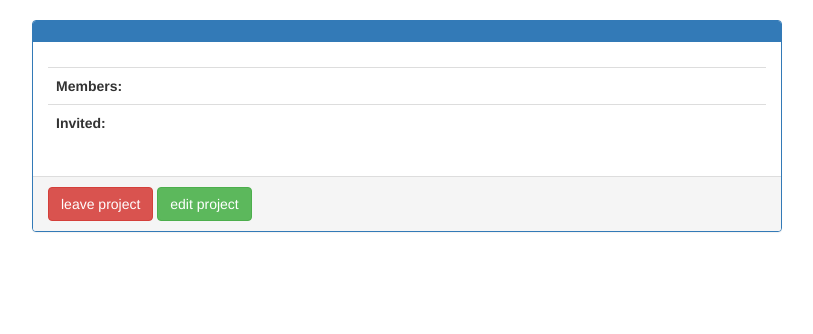
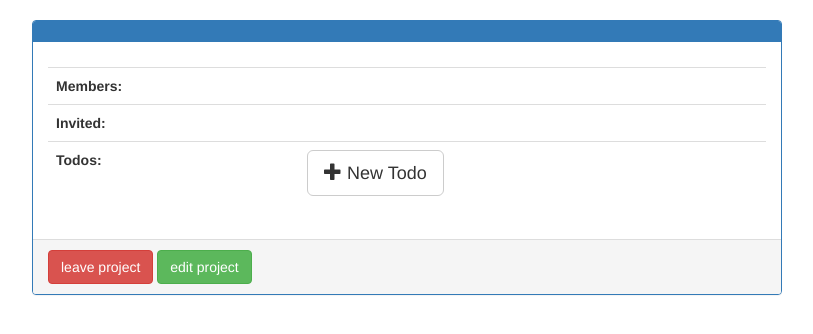
Before and after one commit to easy-as-pie-labs/tweap, a Django app: template tweap/project_management/templates/project_management/project.html in a window 1280 px wide. Shown: the part 52-386 px from the top of the page, without its empty margins (233-1046 px from the left). Run offline with Django 3.2, Linux system fonts and the light colour scheme; the template is opened without the code that fills it, so the values that code supplies are empty; some libraries are stand-ins or nearby versions.

Commit message:
project extensions

```diff
--- a/tweap/project_management/templates/project_management/project.html
+++ b/tweap/project_management/templates/project_management/project.html
@@ -20,6 +20,23 @@
                     <td>{% for invitation in invitations %}
                        <span class="bigger-label"><span class="label label-warning">{{ invitation.user.username }}</span></span>
                     {% endfor %}
+                    </td>
+                </tr>
+                <tr>
+                    <td><strong>{% trans "Todos" %}:</strong></td>
+                    <td>
+                        {% for todo in todos %}
+                        <div class="btn-group btn-group-lg col-md-12" role="group" aria-label="Large button group">
+                            <a href="{% url 'todo:clear' todo.id %}" class="list-group-item col-md-2"><span class="glyphicon glyphicon-ok"></span></a>
+                            <a href="{% url 'todo:edit' todo.id %}" class="list-group-item col-md-8">{{ todo.title }}</a>
+                            <a href="{% url 'todo:delete' todo.id %}" class="list-group-item col-md-2"><span class="glyphicon glyphicon-remove"></span></a>
+                        </div><br>
+                        {% endfor %}
+                        <form action="{% url 'todo:create' project.id %}" method="get">
+                            <button type="submit" class="btn btn-default btn-lg">
+                                <span class="glyphicon glyphicon-plus" aria-hidden="true"></span> {% trans "New Todo" %}
+                            </button>
+                        </form>
                     </td>
                 </tr>
             </table>
--- a/tweap/project_management/views.py
+++ b/tweap/project_management/views.py
@@ -5,6 +5,7 @@ from django.views.generic import View
 from django.utils.translation import ugettext
 from project_management.models import ProjectForm, Project as ProjectModel, Invitation, Tag
 from project_management.tools import invite_users
+from todo.models import Todo
 import json
 
 
@@ -80,6 +81,7 @@ class Project(View):
         context['project'] = project
         context['members'] = project.members.all()
         context['invitations'] = Invitation.objects.filter(project=project)
+        context['todos'] = Todo.get_for_project(project)
         if request.user in context['members']:
             return render(request, 'project_management/project.html', context)
         else:
--- a/tweap/todo/templates/todo/create_edit.html
+++ b/tweap/todo/templates/todo/create_edit.html
@@ -19,7 +19,7 @@
 
         <div class="form-group">
             <strong>{% trans "Title" %}:</strong>
-            <input class="form-control" type="text" name="title" value="{{ todo.name }}">
+            <input class="form-control" type="text" name="title" value="{{ todo.title }}">
         </div>
         <div class="form-group">
             <strong>{% trans "Description" %}:</strong>
@@ -61,7 +61,7 @@
                     <div id="tag">
                         <div class="form-group">
                             <div class="input-group date">
-                                <input id="used_tags" type="text" class="form-control" disabled="disabled" value="{{ tag }}">
+                                <input id="used_tags" type="text" class="form-control" disabled="disabled" value="{{ tag.name }}">
                             </div>
                         </div>
                     </div>
--- a/tweap/todo/urls.py
+++ b/tweap/todo/urls.py
@@ -7,5 +7,7 @@ urlpatterns = patterns(
     url(r'^(?P<todo_id>\d+)/?$', views.CreateEdit.as_view(), name='todo'),
     url(r'^new/project/(?P<project_id>\d+)$', views.CreateEdit.as_view(), name='create'),
     url(r'^edit/(?P<todo_id>\d+)/$', views.CreateEdit.as_view(), name='edit'),
+    url(r'^delete/(?P<todo_id>\d+)/$', views.CreateEdit.as_view(), name='delete'),
+    url(r'^clear/(?P<todo_id>\d+)/$', views.CreateEdit.as_view(), name='clear'),
     url(r'^tag_suggestion/$', projectviews.TagSuggestion.as_view(), name='tag_suggestion'),
 )
```
Also changed, not shown: tweap/todo/models.py (+9 -2 lines), tweap/todo/views.py (+3 -4 lines), tweap/todo/migrations/0002_auto_20150204_1456.py (added).
